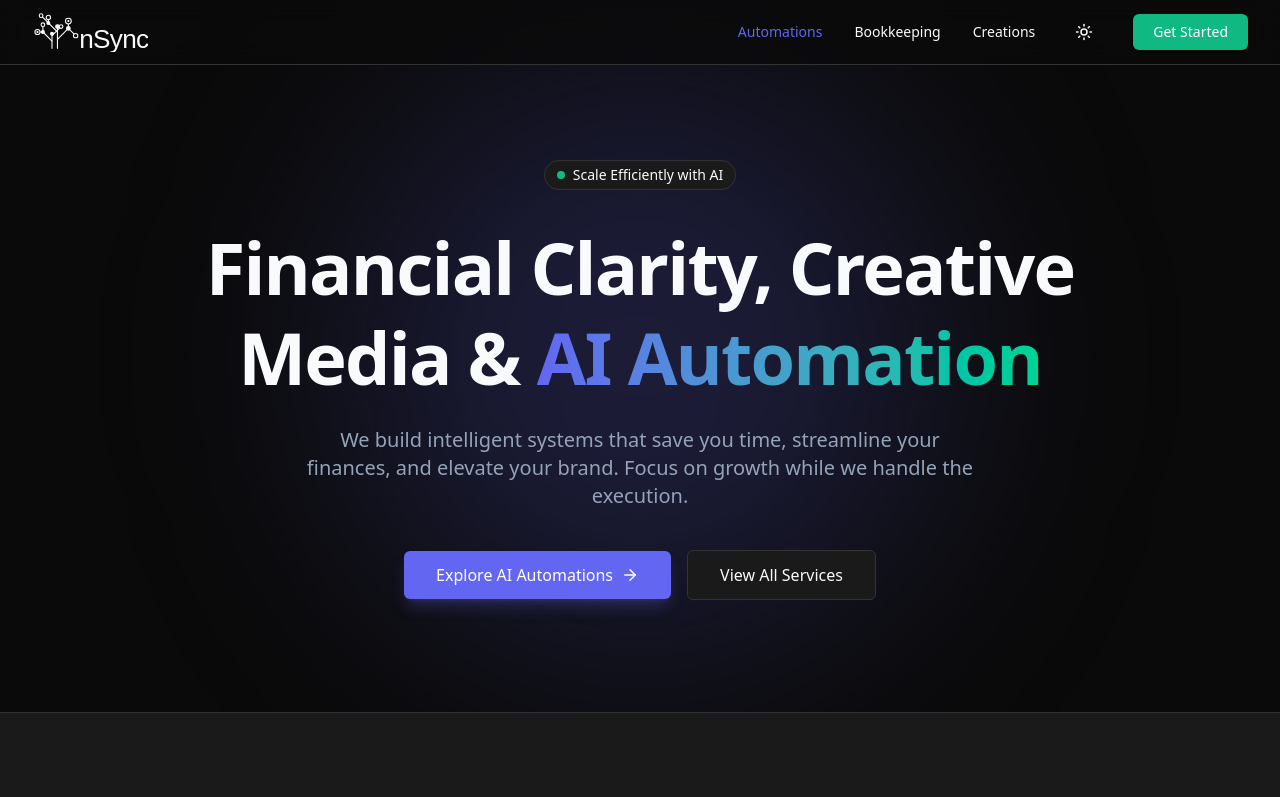
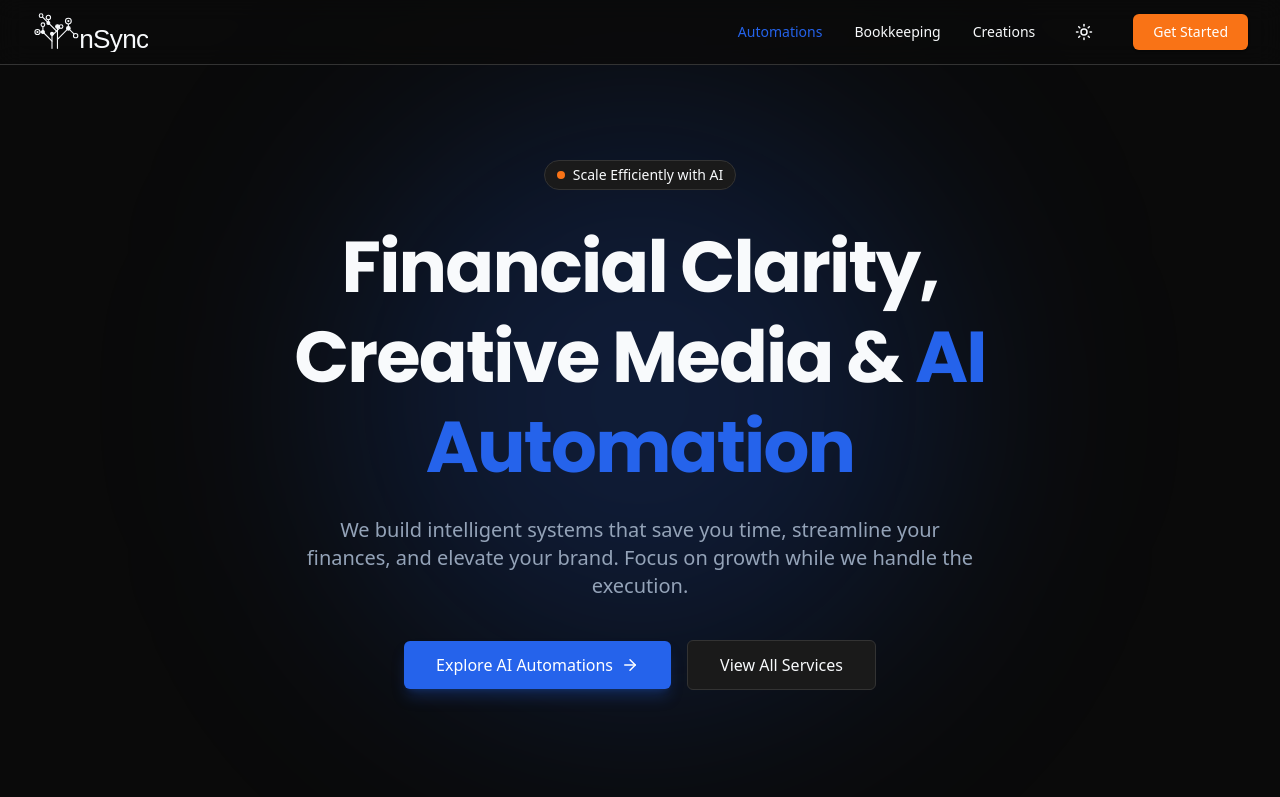
Before and after one commit to giantpaperclips/InSyncBrand, a React (Vite) app: page / in a window 1280 px wide. Shown: the top 797 px of the page. Built offline with nearby package versions, Linux system fonts and the light colour scheme.

Commit message:
feat: upgrade UI to Pro Max design system

```diff
--- a/index.html
+++ b/index.html
@@ -3,7 +3,8 @@
   <head>
     <meta charset="UTF-8" />
     <meta name="viewport" content="width=device-width, initial-scale=1.0" />
-    <title>My Google AI Studio App</title>
+    <link href="https://fonts.googleapis.com/css2?family=Open+Sans:wght@300;400;500;600;700&family=Poppins:wght@400;500;600;700&display=swap" rel="stylesheet">
+    <title>InSyncBrand</title>
   </head>
   <body>
     <div id="root"></div>
--- a/src/index.css
+++ b/src/index.css
@@ -1,17 +1,17 @@
 @import "tailwindcss";
 
 @theme {
-  --color-primary: #6366F1;
-  --color-cta: #10B981;
-  --color-accent: #F59E0B;
+  --color-primary: #2563EB;
+  --color-cta: #F97316;
+  --color-accent: #3B82F6;
 }
 
 @layer base {
   :root {
-    --bg-color: #FFFFFF;
+    --bg-color: #F8FAFC;
     --text-color: #1E293B;
     --text-muted: #64748B;
-    --card-bg: #F8FAFC;
+    --card-bg: #FFFFFF;
     --border-color: #E2E8F0;
   }
 
@@ -26,7 +26,12 @@
   body {
     background-color: var(--bg-color);
     color: var(--text-color);
+    font-family: 'Open Sans', sans-serif;
     transition: background-color 0.3s ease, color 0.3s ease;
+  }
+
+  h1, h2, h3, h4, h5, h6 {
+    font-family: 'Poppins', sans-serif;
   }
 }
 
--- a/src/pages/Automations.tsx
+++ b/src/pages/Automations.tsx
@@ -38,7 +38,7 @@ export default function Automations() {
             transition={{ duration: 0.5, delay: 0.1 }}
             className="text-5xl md:text-7xl font-extrabold tracking-tight mb-6 leading-tight"
           >
-            Financial Clarity, Creative Media & <span className="text-transparent bg-clip-text bg-gradient-to-r from-primary to-emerald-400">AI Automation</span>
+            Financial Clarity, Creative Media & <span className="text-primary">AI Automation</span>
           </motion.h1>
 
           <motion.p
@@ -176,7 +176,7 @@ export default function Automations() {
 
             {/* Feature 6 */}
             <div className="premium-card p-8 group">
-              <div className="w-12 h-12 rounded-lg bg-pink-500/10 flex items-center justify-center text-pink-500 mb-6">
+              <div className="w-12 h-12 rounded-lg bg-orange-500/10 flex items-center justify-center text-orange-500 mb-6">
                 <Zap size={24} />
               </div>
               <h3 className="text-xl font-bold mb-3">CRM Automations</h3>
```
